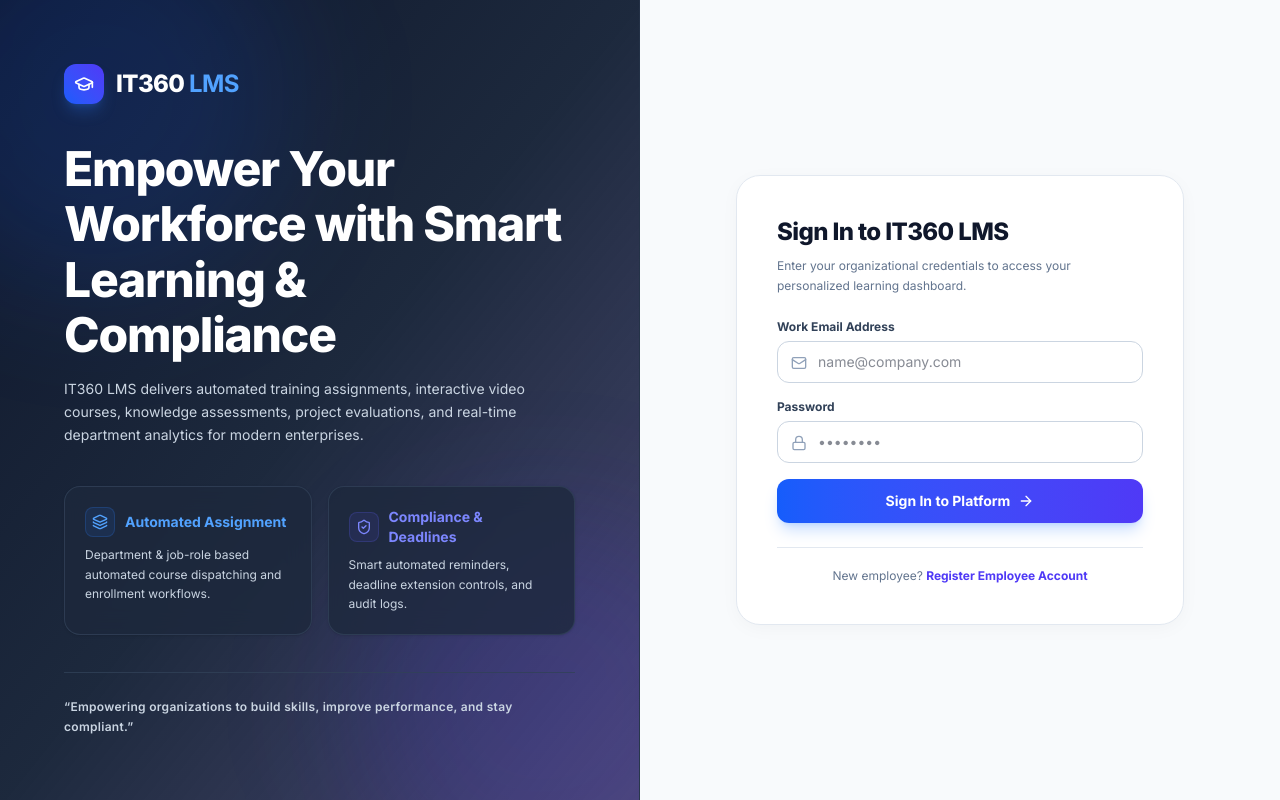
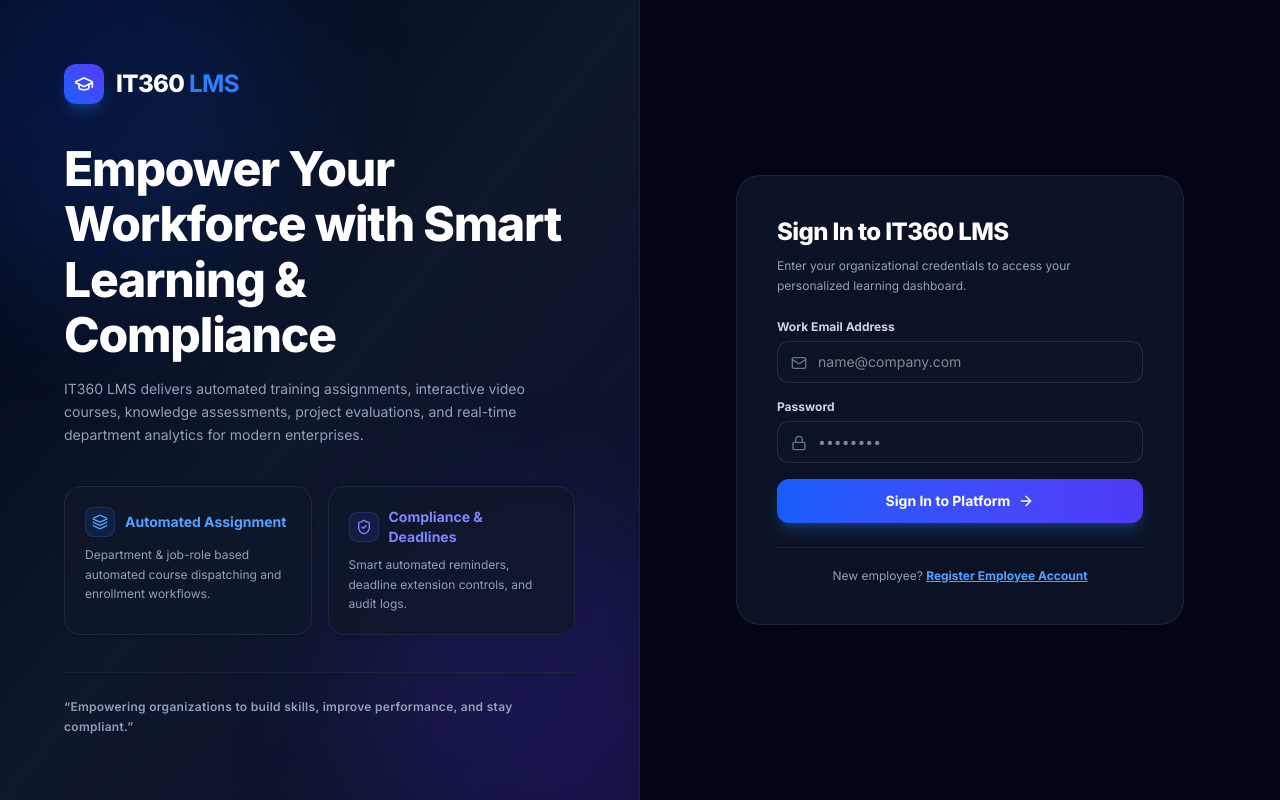
Before and after one commit to LakshyaJoshi-28/org-lms, a React (Vite) app in the folder client/: page /login in a window 1280 px wide. Built offline with nearby package versions, Linux system fonts and the light colour scheme; no server answers.

Commit message:
Revert "Optimize Performance of Instructor 5"
This reverts commit a0ece306d287622f595efcf31575dcfd50136766.

```diff
--- a/client/src/context/ThemeContext.jsx
+++ b/client/src/context/ThemeContext.jsx
@@ -5,7 +5,7 @@ const ThemeContext = createContext();
 export const ThemeProvider = ({ children }) => {
   const [theme, setTheme] = useState(() => {
     const saved = localStorage.getItem('it360_lms_theme');
-    return saved ? saved : 'light';
+    return saved ? saved : 'dark';
   });
 
   useEffect(() => {
--- a/client/src/index.css
+++ b/client/src/index.css
@@ -9,8 +9,6 @@
     font-family: var(--font-sans);
     overflow-x: hidden;
     transition: background-color 0.25s ease, color 0.25s ease;
-    background-color: #f8fafc;
-    color: #0f172a;
   }
 
   html.dark body {
@@ -47,36 +45,19 @@ html.light ::-webkit-scrollbar-thumb {
 }
 
 /* Glassmorphism & Panel Utilities for Dark & Light Mode */
-.glass-panel {
-  background: #ffffff;
-  backdrop-filter: blur(16px);
-  -webkit-backdrop-filter: blur(16px);
-  border: 1px solid #e2e8f0;
-  box-shadow: 0 4px 20px -2px rgba(0, 0, 0, 0.04);
-}
-
 html.dark .glass-panel {
   background: rgba(15, 23, 42, 0.75);
   backdrop-filter: blur(16px);
   -webkit-backdrop-filter: blur(16px);
   border: 1px solid rgba(255, 255, 255, 0.08);
-  box-shadow: none;
 }
 
 html.light .glass-panel {
-  background: #ffffff;
+  background: rgba(255, 255, 255, 0.95);
   backdrop-filter: blur(16px);
   -webkit-backdrop-filter: blur(16px);
-  border: 1px solid #e2e8f0;
-  box-shadow: 0 4px 20px -2px rgba(0, 0, 0, 0.04);
-}
-
-.glass-card {
-  background: #ffffff;
-  backdrop-filter: blur(12px);
-  -webkit-backdrop-filter: blur(12px);
-  border: 1px solid #e2e8f0;
-  box-shadow: 0 2px 10px rgba(0, 0, 0, 0.03);
+  border: 1px solid rgba(226, 232, 240, 0.9);
+  box-shadow: 0 4px 20px -2px rgba(0, 0, 0, 0.05);
 }
 
 html.dark .glass-card {
@@ -84,21 +65,14 @@ html.dark .glass-card {
   backdrop-filter: blur(12px);
   -webkit-backdrop-filter: blur(12px);
   border: 1px solid rgba(255, 255, 255, 0.05);
-  box-shadow: none;
 }
 
 html.light .glass-card {
-  background: #ffffff;
+  background: rgba(248, 250, 252, 0.9);
   backdrop-filter: blur(12px);
   -webkit-backdrop-filter: blur(12px);
-  border: 1px solid #e2e8f0;
+  border: 1px solid rgba(203, 213, 225, 0.8);
   box-shadow: 0 2px 10px rgba(0, 0, 0, 0.03);
-}
-
-.glass-input {
-  background: #ffffff;
-  border: 1px solid #cbd5e1;
-  color: #0f172a;
 }
 
 html.dark .glass-input {
--- a/client/src/layouts/AuthLayout.jsx
+++ b/client/src/layouts/AuthLayout.jsx
@@ -5,11 +5,11 @@ import { ShieldCheck, Layers, GraduationCap } from 'lucide-react';
 
 export const AuthLayout = () => {
   return (
-    <div className="min-h-screen bg-slate-50 dark:bg-slate-950 flex flex-col lg:flex-row font-sans text-slate-900 dark:text-slate-100 overflow-x-hidden animate-fade-in">
+    <div className="min-h-screen bg-slate-950 flex flex-col lg:flex-row font-sans text-slate-100 overflow-x-hidden animate-fade-in">
       <ToastContainer />
 
       {/* Left Column: IT360 LMS Enterprise Branding & Value Highlights */}
-      <div className="lg:w-1/2 p-8 sm:p-12 lg:p-16 flex flex-col justify-between relative bg-gradient-to-br from-slate-900 via-slate-800 to-indigo-950/80 border-b lg:border-b-0 lg:border-r border-slate-700/60 overflow-hidden text-white">
+      <div className="lg:w-1/2 p-8 sm:p-12 lg:p-16 flex flex-col justify-between relative bg-gradient-to-br from-slate-950 via-slate-900 to-indigo-950/40 border-b lg:border-b-0 lg:border-r border-slate-800/80 overflow-hidden">
         {/* Subtle Background Ambient Glow */}
         <div className="absolute -top-24 -left-24 w-96 h-96 bg-blue-600/15 rounded-full blur-3xl pointer-events-none" />
         <div className="absolute -bottom-24 -right-24 w-96 h-96 bg-indigo-600/15 rounded-full blur-3xl pointer-events-none" />
@@ -21,7 +21,7 @@ export const AuthLayout = () => {
               <GraduationCap className="w-5 h-5 text-white" />
             </div>
             <span className="font-black text-2xl tracking-tight text-white">
-              IT360 <span className="text-blue-400 font-bold">LMS</span>
+              IT360 <span className="text-blue-500 font-bold">LMS</span>
             </span>
           </Link>
         </div>
@@ -33,33 +33,33 @@ export const AuthLayout = () => {
               Empower Your Workforce with Smart Learning & Compliance
             </h1>
 
-            <p className="text-slate-300 text-sm leading-relaxed max-w-lg">
+            <p className="text-slate-400 text-sm leading-relaxed max-w-lg">
               IT360 LMS delivers automated training assignments, interactive video courses, knowledge assessments, project evaluations, and real-time department analytics for modern enterprises.
             </p>
           </div>
 
           {/* Feature Highlights Grid */}
           <div className="grid grid-cols-1 sm:grid-cols-2 gap-4 pt-2">
-            <div className="p-4 sm:p-5 rounded-2xl bg-slate-800/80 backdrop-blur-md border border-slate-700/80 space-y-2 shadow-sm">
+            <div className="p-4 sm:p-5 rounded-2xl bg-slate-900/80 backdrop-blur-md border border-slate-800 space-y-2 shadow-sm hover:border-slate-700 transition-all">
               <div className="flex items-center space-x-2.5 text-blue-400 font-bold text-sm">
                 <div className="p-1.5 rounded-lg bg-blue-500/10 border border-blue-500/20">
                   <Layers className="w-4 h-4 text-blue-400" />
                 </div>
                 <span>Automated Assignment</span>
               </div>
-              <p className="text-xs text-slate-300 leading-relaxed">
+              <p className="text-xs text-slate-400 leading-relaxed">
                 Department & job-role based automated course dispatching and enrollment workflows.
               </p>
             </div>
 
-            <div className="p-4 sm:p-5 rounded-2xl bg-slate-800/80 backdrop-blur-md border border-slate-700/80 space-y-2 shadow-sm">
+            <div className="p-4 sm:p-5 rounded-2xl bg-slate-900/80 backdrop-blur-md border border-slate-800 space-y-2 shadow-sm hover:border-slate-700 transition-all">
               <div className="flex items-center space-x-2.5 text-indigo-400 font-bold text-sm">
                 <div className="p-1.5 rounded-lg bg-indigo-500/10 border border-indigo-500/20">
                   <ShieldCheck className="w-4 h-4 text-indigo-400" />
                 </div>
                 <span>Compliance & Deadlines</span>
               </div>
-              <p className="text-xs text-slate-300 leading-relaxed">
+              <p className="text-xs text-slate-400 leading-relaxed">
                 Smart automated reminders, deadline extension controls, and audit logs.
               </p>
             </div>
@@ -67,15 +67,15 @@ export const AuthLayout = () => {
         </div>
 
         {/* Bottom Tagline Replacement */}
-        <div className="relative z-10 pt-6 border-t border-slate-700/80">
-          <p className="text-xs font-semibold text-slate-300 leading-relaxed tracking-wide">
+        <div className="relative z-10 pt-6 border-t border-slate-800/80">
+          <p className="text-xs font-semibold text-slate-400 leading-relaxed tracking-wide">
             “Empowering organizations to build skills, improve performance, and stay compliant.”
           </p>
         </div>
       </div>
 
       {/* Right Column: Dynamic Auth Form Container */}
-      <div className="lg:w-1/2 p-6 sm:p-12 lg:p-16 flex items-center justify-center bg-slate-50 dark:bg-slate-950">
+      <div className="lg:w-1/2 p-6 sm:p-12 lg:p-16 flex items-center justify-center bg-slate-950">
         <div className="w-full max-w-md">
           <Outlet />
         </div>
--- a/client/src/layouts/MainLayout.jsx
+++ b/client/src/layouts/MainLayout.jsx
@@ -6,7 +6,7 @@ import { ToastContainer } from '../components/common/Toast';
 
 export const MainLayout = () => {
   return (
-    <div className="min-h-screen bg-slate-50 dark:bg-slate-950 flex flex-col font-sans text-slate-900 dark:text-slate-100 antialiased">
+    <div className="min-h-screen bg-slate-950 flex flex-col font-sans text-slate-100 antialiased">
       <ToastContainer />
       <Navbar />
 
--- a/client/src/pages/auth/Login.jsx
+++ b/client/src/pages/auth/Login.jsx
@@ -32,41 +32,41 @@ export const Login = () => {
   };
 
   return (
-    <div className="glass-panel p-8 sm:p-10 rounded-3xl border border-slate-200 dark:border-slate-800 shadow-xl space-y-6 animate-fade-in">
+    <div className="glass-panel p-8 sm:p-10 rounded-3xl border border-slate-800 shadow-2xl space-y-6 animate-fade-in">
       <div className="space-y-2">
-        <h2 className="text-2xl font-black text-slate-900 dark:text-white tracking-tight">Sign In to IT360 LMS</h2>
-        <p className="text-xs text-slate-500 dark:text-slate-400 leading-relaxed">
+        <h2 className="text-2xl font-black text-white tracking-tight">Sign In to IT360 LMS</h2>
+        <p className="text-xs text-slate-400 leading-relaxed">
           Enter your organizational credentials to access your personalized learning dashboard.
         </p>
       </div>
 
       <form onSubmit={handleSubmit} className="space-y-4">
         <div>
-          <label className="block text-xs font-bold text-slate-700 dark:text-slate-300 mb-1.5">Work Email Address</label>
+          <label className="block text-xs font-bold text-slate-300 mb-1.5">Work Email Address</label>
           <div className="relative">
-            <Mail className="w-4 h-4 text-slate-400 absolute left-3.5 top-3.5" />
+            <Mail className="w-4 h-4 text-slate-500 absolute left-3.5 top-3.5" />
             <input
               type="email"
               value={email}
               onChange={(e) => setEmail(e.target.value)}
               required
               placeholder="name@company.com"
-              className="w-full pl-10 pr-4 py-2.5 rounded-xl glass-input text-sm focus:ring-2 focus:ring-indigo-500 transition-all"
+              className="w-full pl-10 pr-4 py-2.5 rounded-xl glass-input text-sm focus:ring-2 focus:ring-blue-500 focus:border-blue-500 transition-all"
             />
           </div>
         </div>
 
         <div>
-          <label className="block text-xs font-bold text-slate-700 dark:text-slate-300 mb-1.5">Password</label>
+          <label className="block text-xs font-bold text-slate-300 mb-1.5">Password</label>
           <div className="relative">
-            <Lock className="w-4 h-4 text-slate-400 absolute left-3.5 top-3.5" />
+            <Lock className="w-4 h-4 text-slate-500 absolute left-3.5 top-3.5" />
             <input
               type="password"
               value={password}
               onChange={(e) => setPassword(e.target.value)}
               required
               placeholder="••••••••"
-              className="w-full pl-10 pr-4 py-2.5 rounded-xl glass-input text-sm focus:ring-2 focus:ring-indigo-500 transition-all"
+              className="w-full pl-10 pr-4 py-2.5 rounded-xl glass-input text-sm focus:ring-2 focus:ring-blue-500 focus:border-blue-500 transition-all"
             />
           </div>
         </div>
@@ -87,10 +87,10 @@ export const Login = () => {
         </button>
       </form>
 
-      <div className="pt-5 border-t border-slate-200 dark:border-slate-800 text-center text-xs">
-        <p className="text-slate-500 dark:text-slate-400">
+      <div className="pt-5 border-t border-slate-800/80 text-center text-xs">
+        <p className="text-slate-400">
           New employee?{' '}
-          <Link to="/register-employee" className="text-indigo-600 dark:text-indigo-400 hover:underline font-bold transition-colors">
+          <Link to="/register-employee" className="text-blue-400 hover:text-blue-300 font-bold underline transition-colors">
             Register Employee Account
           </Link>
         </p>
```
Also changed, not shown: client/src/components/common/Sidebar.jsx (+6 -6 lines).
